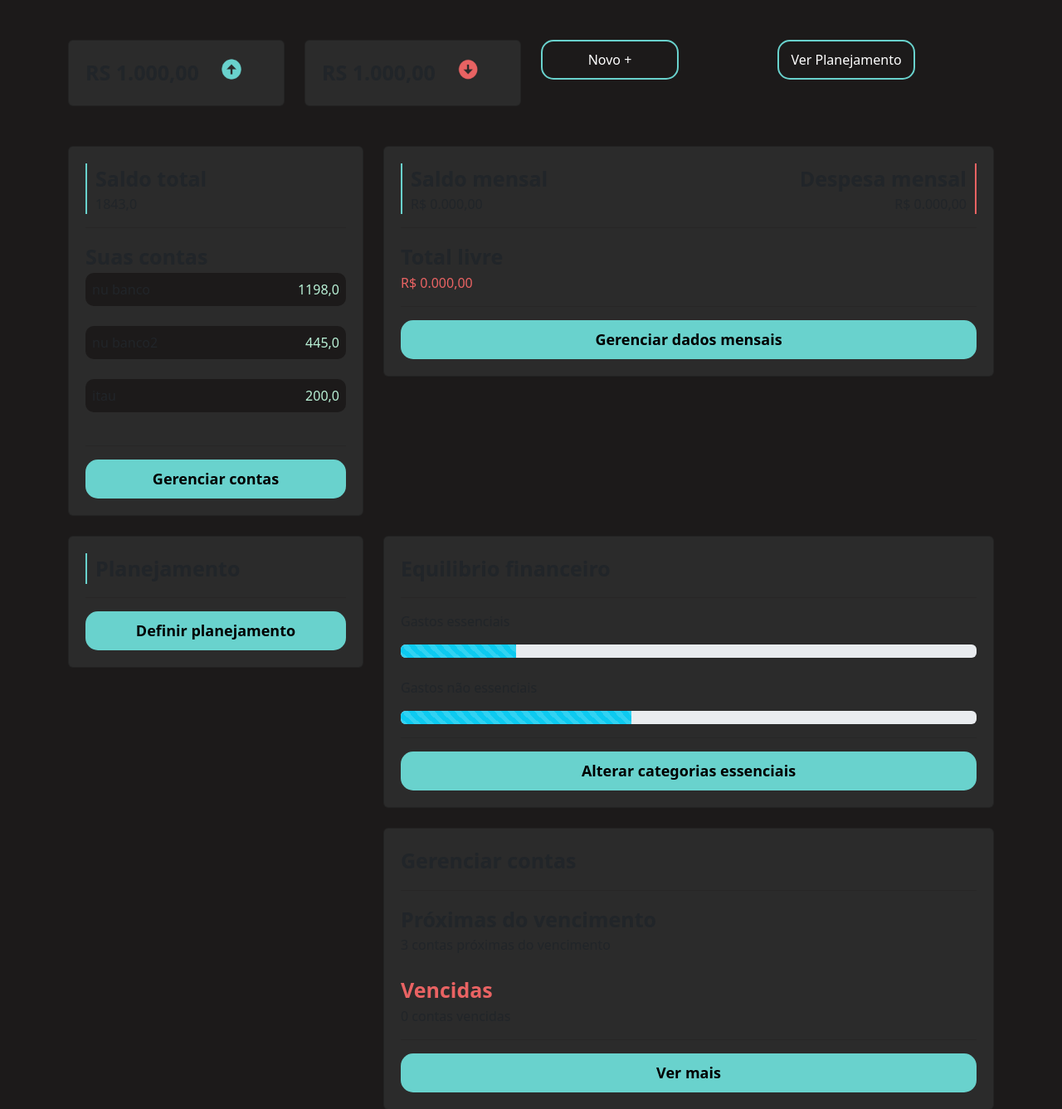
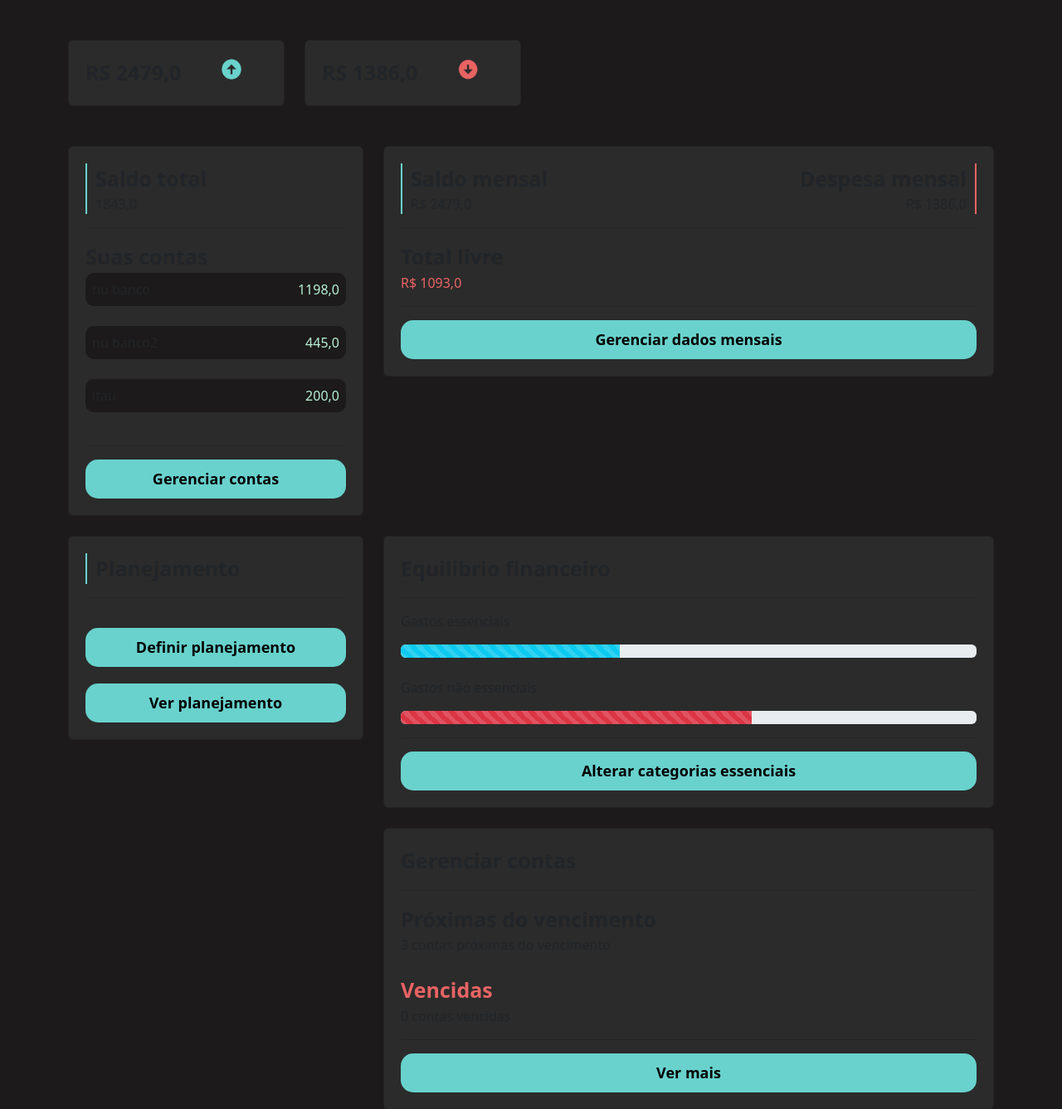
Before and after one commit to davidrobel/FINAN.CE, a Django app: page /perfil/home/ in a window 1280 px wide. Shown: the part 56-1393 px from the top of the page at 83% size. Run offline with Django 4.2, Linux system fonts and the light colour scheme; data comes from the database, SQL or seed files in the repository; both versions use the stored data as it was after the commit.

Commit message:
Step: HOME updated to be dynamic with all accont information

```diff
--- a/perfil/templates/home.html
+++ b/perfil/templates/home.html
@@ -12,11 +12,11 @@
         <br>
         <div class="row">
             <div class="col-md-3">
-                <a style="text-decoration: none; color:var(--text-color);" href="#">
+                <a style="text-decoration: none; color:var(--text-color);" href="{% url 'novo_valor' %}">
                     <div class="card">
                         <div class="row">
                             <div class="col-md-8">
-                                <span  class="fonte-destaque">RS 1.000,00</span>
+                                <span  class="fonte-destaque">RS {{total_entradas}}</span>
                             </div>
                             <div class="col-md">
                                 <img class="icone-setas" src="{% static 'perfil/img/entradas.png' %}">
@@ -27,11 +27,11 @@
                 </a>
             </div>
             <div class="col-md-3">
-                <a style="text-decoration: none; color:var(--text-color);" href="#">
+                <a style="text-decoration: none; color:var(--text-color);" href="{% url 'novo_valor' %}">
                     <div class="card">
                         <div class="row">
                             <div class="col-md-8">
-                                <span  class="fonte-destaque">RS 1.000,00</span>
+                                <span  class="fonte-destaque">RS {{total_saidas}}</span>
                             </div>
                             <div class="col-md">
                                 <img class="icone-setas" src="{% static 'perfil/img/saidas.png' %}">
@@ -41,34 +41,7 @@
                 </a>
             </div>
 
-
-            <div class="col-md-3">
-                <a style="text-decoration: none; color:var(--text-color);" href="#">
-                    <div class="">
-                        <div class="row">
-                            <div class="col-md-8">
-                                <a href="{% url 'novo_valor' %}" class="botao-secundario">Novo +</a>
-                            </div>
-
-                        </div>
-                    </div>
-                </a>
-            </div>
-            <div class="col-md-3">
-                <a style="text-decoration: none; color:var(--text-color);" href="#">
-                    <div class="">
-                        <div class="row">
-                            <div class="col-md-8">
-                                <a href="{% url 'ver_planejamento' %}" class="botao-secundario">Ver Planejamento</a>
-                            </div>
-
-                        </div>
-                    </div>
-                </a>
-            </div>
-
-
-        </div>
+         </div>
         <br>
         <br>
 
@@ -108,14 +81,14 @@
                             <div class="saldo">
                                 <span class="fonte-destaque">Saldo mensal</span>
                                 <br>
-                                <span class="font-light">R$ 0.000,00</span>
+                                <span class="font-light">R$ {{total_entrada_mes}}</span>
                             </div>
                         </div>
                         <div class="col-md">
                             <div class="despesa">
                                 <span class="fonte-destaque">Despesa mensal</span>
                                 <br>
-                                <span class="font-light">R$ 0.000,00</span>
+                                <span class="font-light">R$ {{total_saida_mes}}</span>
                             </div>
 
                         </div>
@@ -123,7 +96,7 @@
                     </div>
                     <hr class="hr-borda">
                     <span class="fonte-destaque">Total livre</span>
-                    <span class="font-light negativo">R$ 0.000,00</span>
+                    <span class="font-light negativo">R$ {{total_livre}}</span>
                     <hr class="hr-borda">
                     <a href="{% url 'view_extrato' %}" class="botao-principal">Gerenciar dados mensais</a>
                 </div>
@@ -138,7 +111,8 @@
                         <span class="fonte-destaque">Planejamento</span>
                     </div>
                     <hr class="hr-borda">
-                    <a href="{% url 'definir_planejamento' %}" class="botao-principal">Definir planejamento</a>
+                    <a href="{% url 'definir_planejamento' %}" style="margin: 20px 0px;" class="botao-principal">Definir planejamento</a>
+                    <a href="{% url 'ver_planejamento' %}" class="botao-principal">Ver planejamento</a>
                 </div>
             </div>
             <div class="col-md-8">
@@ -148,16 +122,16 @@
 
                     <p>Gastos essenciais</p>
                     <div class="progress">
-                        <div class="progress-bar progress-bar-striped bg-info" role="progressbar" style="width: 20%" aria-valuenow="50" aria-valuemin="0" aria-valuemax="100"></div>
+                        <div class="progress-bar progress-bar-striped bg-info" role="progressbar" style="width: {{percentual_gastos_essenciais}}%" aria-valuenow="50" aria-valuemin="0" aria-valuemax="100"></div>
                     </div>
                     <br>
                     <p>Gastos não essenciais</p>
                     <div class="progress">
-                        <div class="progress-bar progress-bar-striped bg-info" role="progressbar" style="width: 40%" aria-valuenow="50" aria-valuemin="0" aria-valuemax="100"></div>
+                        <div class="progress-bar progress-bar-striped bg-danger" role="progressbar" style="width: {{percentual_gastos_nao_essenciais}}%" aria-valuenow="50" aria-valuemin="0" aria-valuemax="100"></div>
                     </div>
 
                     <hr class="hr-borda">
-                    <a href="#" class="botao-principal">Alterar categorias essenciais</a>
+                    <a href="{% url 'gerenciar' %}" class="botao-principal">Alterar categorias essenciais</a>
 
                 </div>
             </div>
@@ -180,7 +154,7 @@
 
                     <hr class="hr-borda">
 
-                    <a href="#" class="botao-principal">Ver mais</a>
+                    <a href="{%url 'ver_contas' %}" class="botao-principal">Ver mais</a>
 
                 </div>
             </div>
--- a/perfil/utils.py
+++ b/perfil/utils.py
@@ -1,5 +1,41 @@
+from extrato.models import mValores
+from datetime import datetime
+
 def calcula_total(obj, campo):
     total = 0
     for i in obj:
         total += getattr(i, campo)
     return total
+
+
+def calcula_equilibrio_financerio():
+    gastos_enssenciais = mValores.objects.filter(data__month=datetime.now().month).filter(tipo='S').filter(categoria__essencial=True)
+    gastos_nao_enssenciais = mValores.objects.filter(data__month=datetime.now().month).filter(tipo='S').filter(categoria__essencial=False)
+
+    total_gastos_essenciais = calcula_total(gastos_enssenciais, 'valor')
+    total_gastos_nao_essenciais = calcula_total(gastos_nao_enssenciais, 'valor')
+
+    total = total_gastos_essenciais + total_gastos_nao_essenciais
+
+
+    try:
+        percentual_gastos_essenciais = total_gastos_essenciais * 100 / total
+        percentual_gastos_nao_essenciais = total_gastos_nao_essenciais * 100 / total
+        return percentual_gastos_essenciais, percentual_gastos_nao_essenciais
+
+    except:
+
+        return 0, 0
+
+
+def saldo_despesas():
+    entrada_mes = mValores.objects.filter(data__month=datetime.now().month).filter(tipo='E')
+    saida_mes = mValores.objects.filter(data__month=datetime.now().month).filter(tipo='S')
+
+
+    total_entrada_mes = calcula_total(entrada_mes, 'valor')
+    total_saida_mes = calcula_total(saida_mes, 'valor')
+
+    total_livre = total_entrada_mes - total_saida_mes
+
+    return total_entrada_mes, total_saida_mes, total_livre
--- a/perfil/views.py
+++ b/perfil/views.py
@@ -3,16 +3,34 @@ from django.http import HttpResponse
 from .models import mConta, mCategoria
 from django.contrib import messages
 from django.contrib.messages import constants
-from .utils import calcula_total
+from .utils import calcula_total, calcula_equilibrio_financerio, saldo_despesas
 from extrato.models import mValores
+from datetime import datetime
 
 # Create your views here.
 def home (request):
     contas = mConta.objects.all()
+    valores = mValores.objects.filter(data__month=datetime.now().month)
+    entradas = valores.filter(tipo='E')
+    saidas = valores.filter(tipo='S')
+
+    total_entradas = calcula_total(entradas, 'valor')
+    total_saidas = calcula_total(saidas, 'valor')
+    percentual_gastos_essenciais, percentual_gastos_nao_essenciais = calcula_equilibrio_financerio()
+
+    total_entrada_mes, total_saida_mes, total_livre = saldo_despesas()
 
     total_contas = calcula_total(contas, 'valor')
 
-    return render(request, 'home.html', {'contas': contas, 'total_contas':total_contas})
+    return render(request, 'home.html', {'contas': contas,
+                                         'total_contas':total_contas,
+                                         'total_saidas':total_saidas,
+                                         'total_entradas': total_entradas,
+                                         'percentual_gastos_essenciais': int(percentual_gastos_essenciais),
+                                         'percentual_gastos_nao_essenciais': int(percentual_gastos_nao_essenciais),
+                                         'total_entrada_mes' : total_entrada_mes,
+                                         'total_saida_mes': total_saida_mes,
+                                         'total_livre': total_livre})
 
 
 
```
Also changed, not shown: db.sqlite3.
